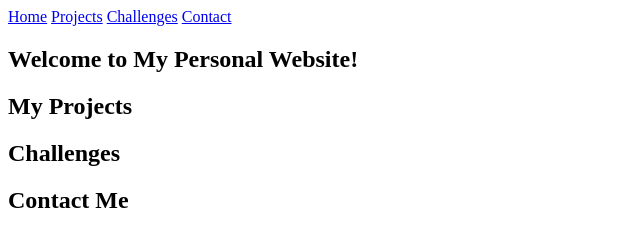
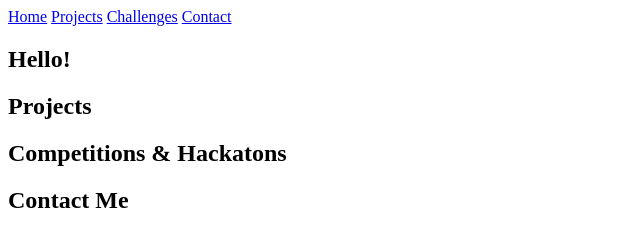
Before and after one commit to oZep/oZep.github.io, a website: page index.html in a window 1280 px wide. Shown: the whole page, without its empty margins (0-640 px from the left). Drawn offline with Linux system fonts and the light colour scheme.

Commit message:
updating initial template

```diff
--- a/index.html
+++ b/index.html
@@ -21,30 +21,29 @@
   <main>
     <section id="home">
       <!-- Home section content -->
-      <h1>Welcome to My Personal Website!</h1>
-      <!-- Rest of the home section content -->
+      <h2>Hello!</h2>
     </section>
 
     <section id="projects">
       <!-- Projects section content -->
-      <h2>My Projects</h2>
-      <!-- Rest of the projects section content -->
+      <h2>Projects</h2>
+
     </section>
 
     <section id="challenges">
       <!-- Challenges section content -->
-      <h2>Challenges</h2>
-      <!-- Rest of the challenges section content -->
+      <h2>Competitions & Hackatons</h2>
+
     </section>
 
-    <section id="contact">
-      <!-- Contact section content -->
-      <h2>Contact Me</h2>
-      <!-- Rest of the contact section content -->
-    </section>
+    <footer>
+      <section id="contact">
+        <!-- Contact section content -->
+        <h2>Contact Me</h2>
+
+      </section>
+    </footer>
   </main>
-
-  <!-- Additional content of the webpage -->
 
 </body>
 </html>
```
